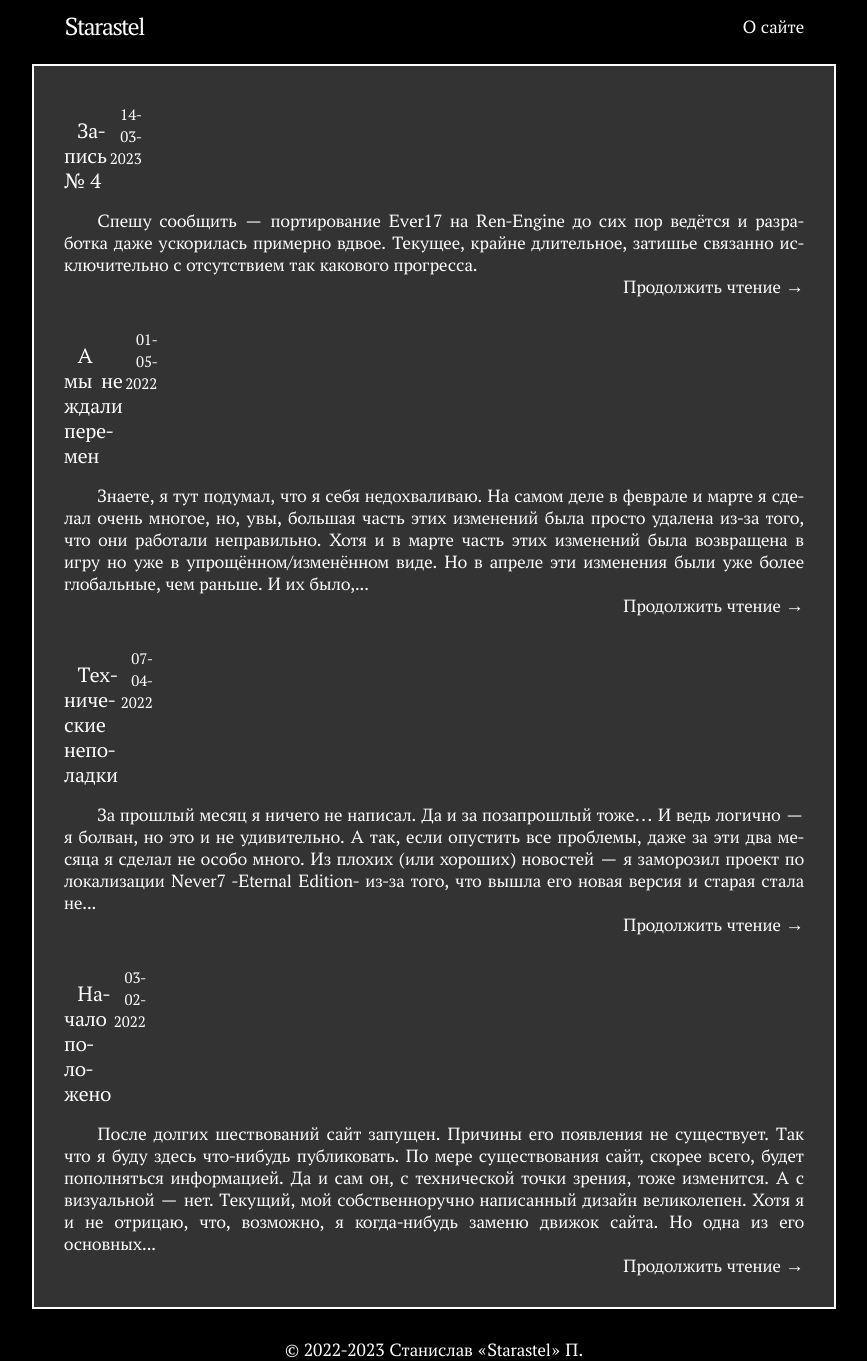
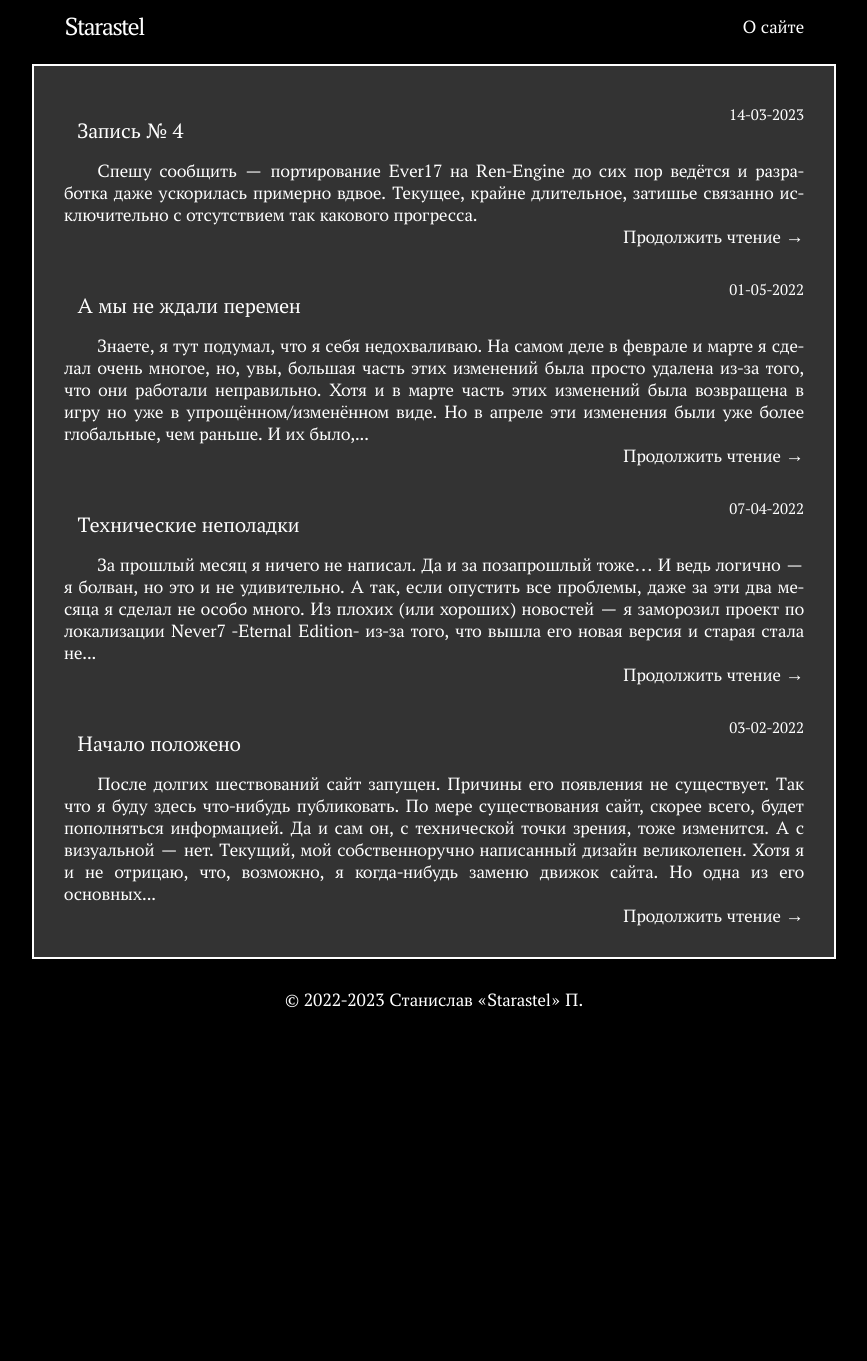
Before and after one commit to Starastel/stStarastel, a Jekyll site: the page built from index.html, in a window 1280 px wide. Shown: the whole page, without its empty margins (206-1073 px from the left). Built offline with Jekyll 4.4.1, drawn with Linux system fonts in a browser that asks for light colours; the list of posts is cut into pages by our own code; after the commit the page ends 1011 px from its top, so only the background shows below that.

Commit message:
Update main.scss

```diff
--- a/assets/main.scss
+++ b/assets/main.scss
@@ -293,8 +293,9 @@
 .pst_ttl {
 	justify-content: space-between;
 	display: flex;
-	width: 50pt;
 }
+.pst_ttl_title {flex: 1;}
+.pst_ttl_date {flex: 1;}
 
 /**
  * Site header
```
